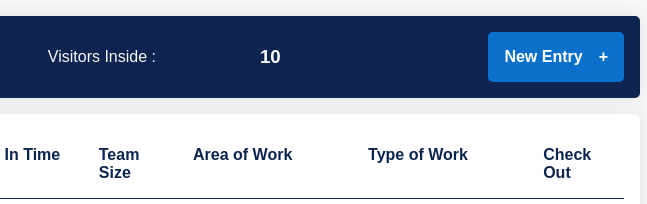
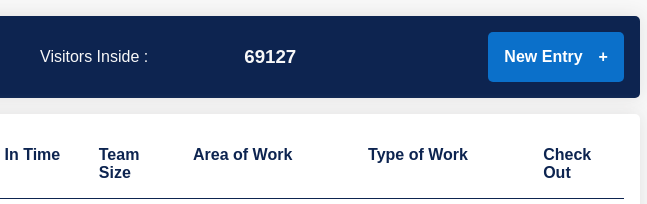
Before and after one commit to Harshal141/VisitorLog-for-Submarine, a website: page public/data.html in a window 1280 px wide. Shown: the top 204 px of the page, 428-1075 px from the left. Drawn offline with Linux system fonts and the light colour scheme; files whose address does not match are found by name.

Commit message:
visitors count

```diff
--- a/public/data.html
+++ b/public/data.html
@@ -19,7 +19,7 @@
 
         <div class="navbar container">
             <h2>Visitor's Log</h2>
-            <p>Visitors Inside : <h3>10</h3></p>
+            <p>Visitors Inside : <h3 class="count">0</h3></p>
 
             <a href="/">
                 <div class="nav-button">
@@ -59,7 +59,9 @@
 
         const table = document.getElementById('logTable');
         let sr = 0;
+        let visitors = 0;
         data.forEach(element => {
+            visitors+=parseInt(element.size);
             table.innerHTML = table.innerHTML + `<div class="row">
                 <div class="sno">${++sr}</div>
                 <div class="agency">${element.agency}</div>
@@ -76,6 +78,10 @@
                 </div>
             </div>`
         });
+        // console.log(document.querySelector('.count'));
+        // console.log(visitors);
+        document.querySelector('.count').innerText = visitors;
+
         }).catch(err => {
             alert("Error Loading Visitor Data")
         });
```
